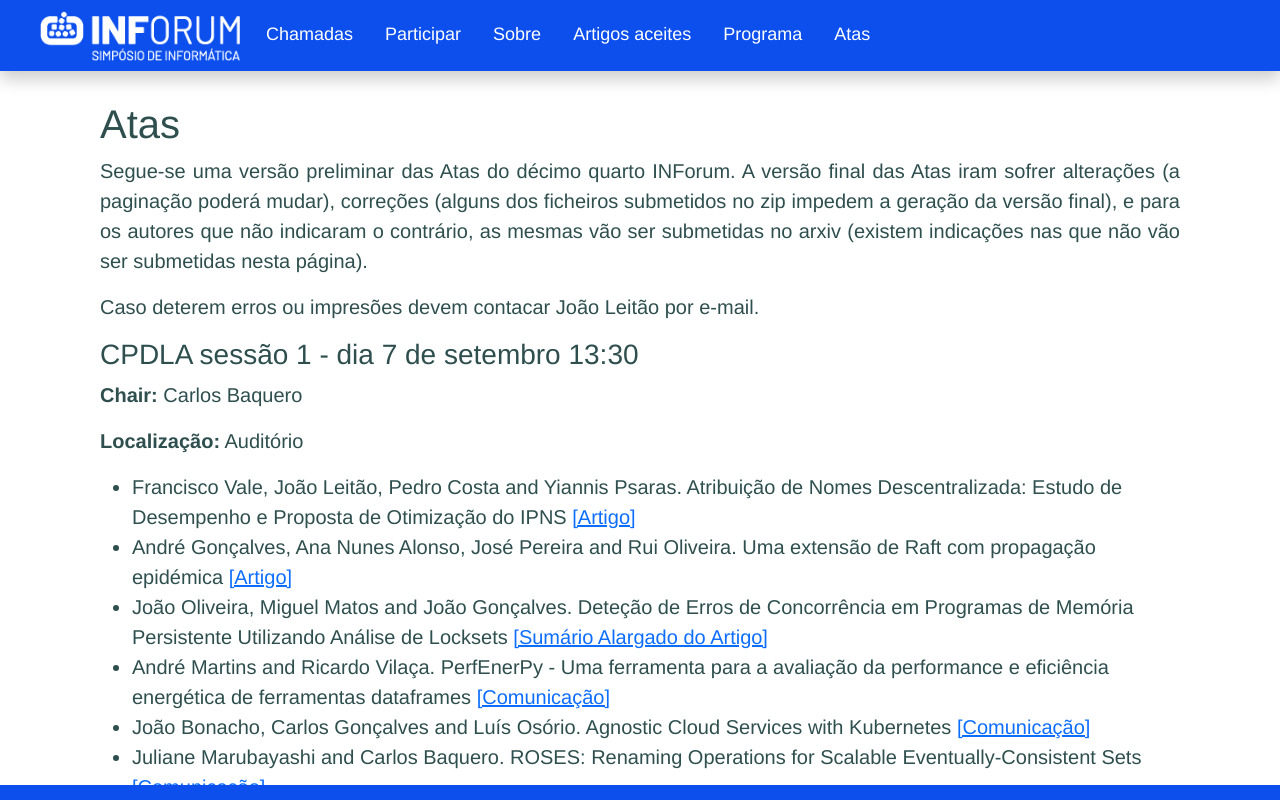
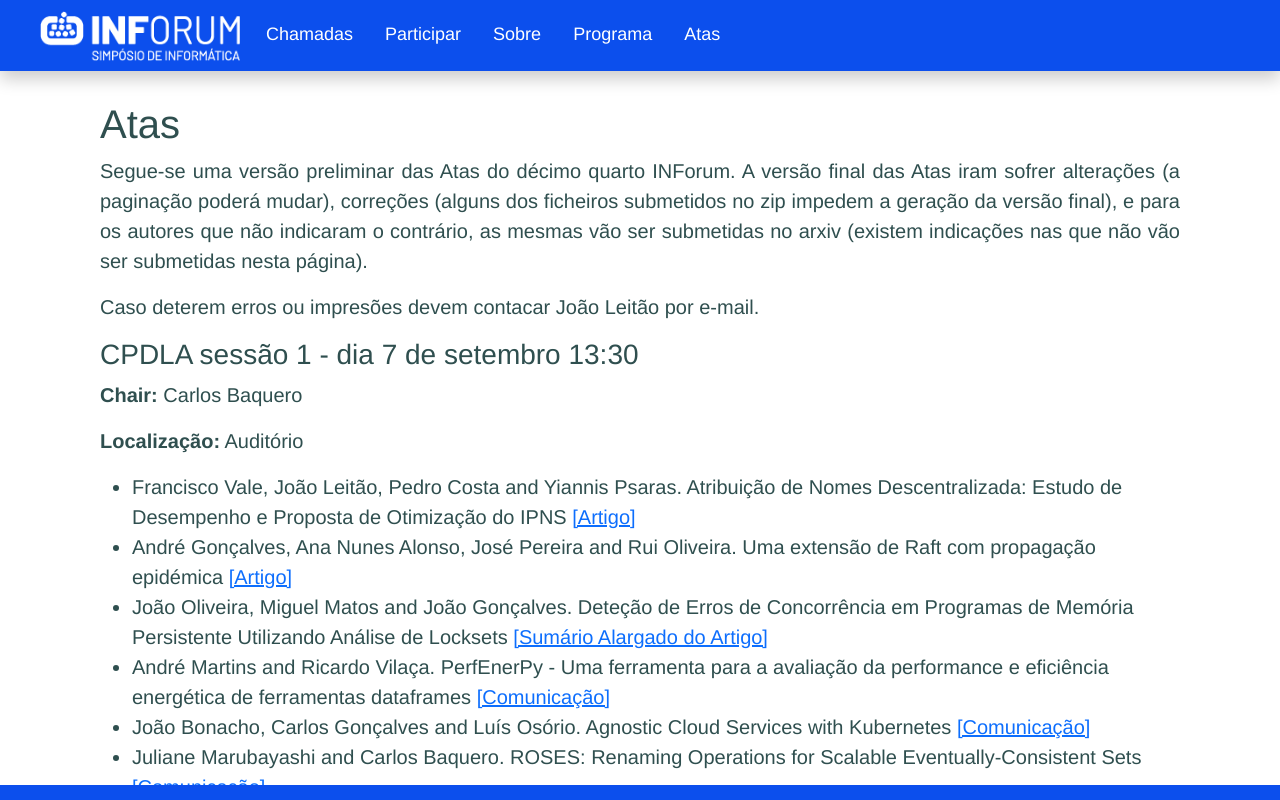
Before and after one commit to h4g0/Inforum2023, a React (Create React App) app: page /proceedings in a window 1280 px wide. Shown: the top 800 px of the page. Built offline with nearby package versions, Linux system fonts and the light colour scheme.

Commit message:
removed accepted articles

```diff
--- a/src/Main/Main.tsx
+++ b/src/Main/Main.tsx
@@ -219,11 +219,13 @@ export function Login(this: any, props: any) {
                 </div>
                 </div>
 
-                <Link to="/program">
+                {/*<Link to="/program">
 
                 <button>Artigos aceites</button>
 
                 </Link>
+                */}
+
                 <Link to="/schedule">
 
                     <button>Programa</button>
```
